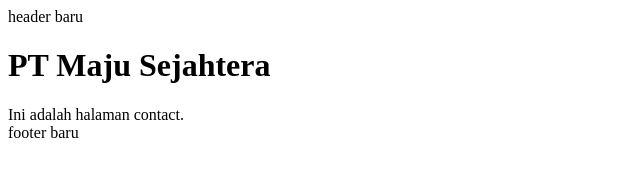
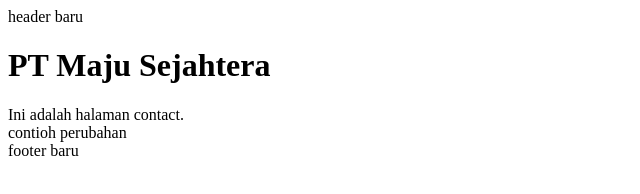
Before and after one commit to Lukman-Afandi/CompanyProfile, a plain HTML site: page contact-us.html in a window 1280 px wide. Shown: the whole page, without its empty margins (0-640 px from the left). Drawn offline with Linux system fonts and the light colour scheme.

Commit message:
menambahkan perubahan

```diff
--- a/contact-us.html
+++ b/contact-us.html
@@ -10,6 +10,8 @@
     <h1>PT Maju Sejahtera</h1>
 
     <div> Ini adalah halaman contact.</div>
+
+    <div>contioh perubahan</div>
     <footer>footer baru</footer>
 </body>
 </html
```
